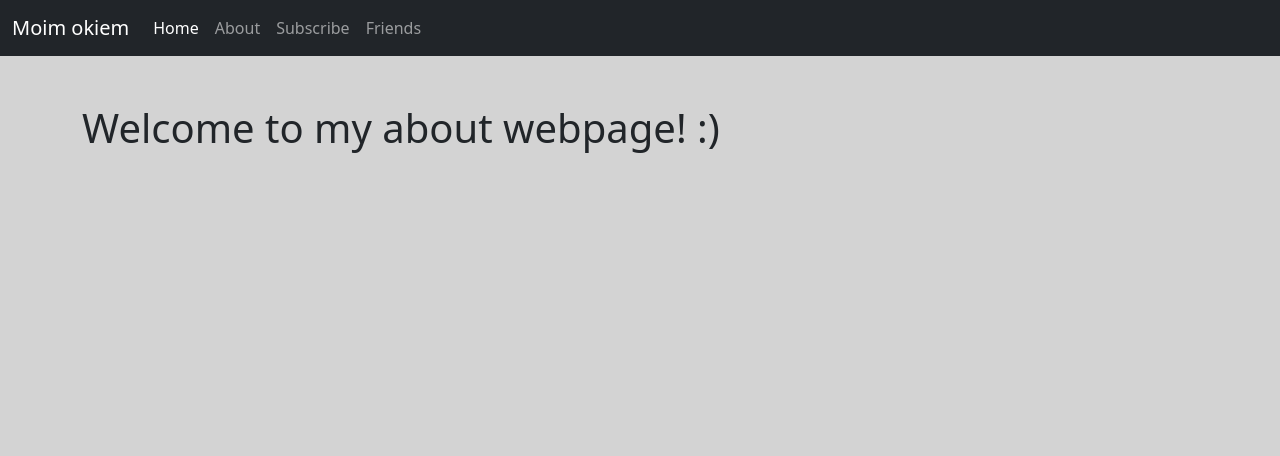
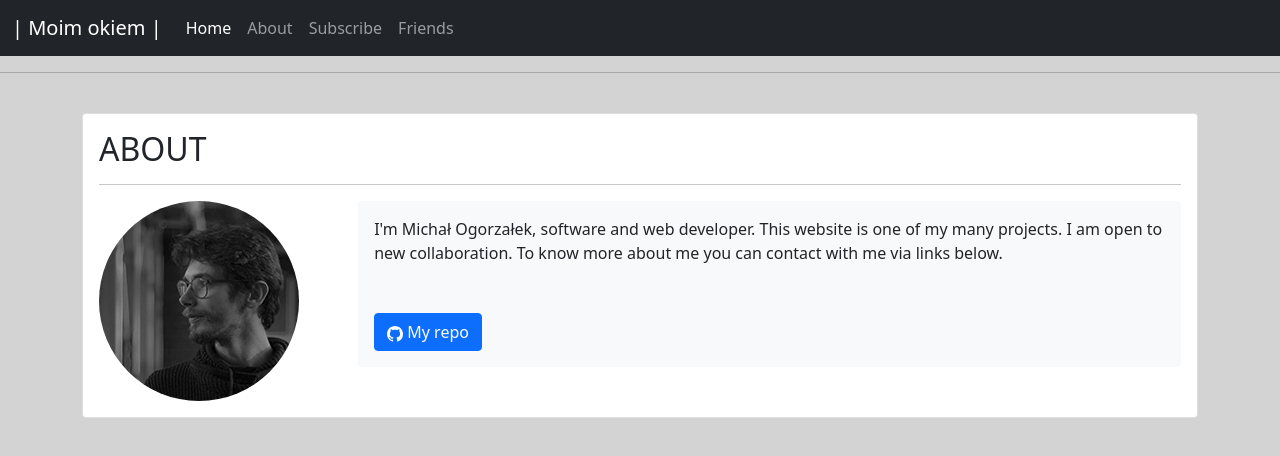
Before and after one commit to Himhith/FlaskWebsiteExample, a Flask app: page /about in a window 1280 px wide. Shown: the top 456 px of the page. Run offline with Flask 2, Linux system fonts and the light colour scheme.

Commit message:
initial commit

```diff
--- a/app.py
+++ b/app.py
@@ -74,14 +74,17 @@ def sign_up():
     first_name = request.form.get('first_name')
     last_name = request.form.get('last_name')
     email = request.form.get("email")
-    message = MIMEText("You have made an account on M o o M website")
+    message = MIMEText(f"Hi {first_name} {last_name} This is an automated email from https://flaskexamplesite.herokuapp.com")
+    message_to_admin = MIMEText(
+        f"Hi  This is an automated email from https://flaskexamplesite.herokuapp.com {email}")
     server = smtplib.SMTP('smtp.zoho.eu','587')
     #Debug tool
     # server.set_debuglevel(1)
     server.starttls()
     server.login('michal.ogorzalek@zohomail.eu', os.environ.get('ZOHO_EMAIL_HOST_PASSWORD') )
-    print('to email: '+ email +  ' \n messege:' + message.as_string())
+    #print('to email: '+ email +  ' \n messege:' + message.as_string())
     server.sendmail('michal.ogorzalek@zohomail.eu', email, message.as_string())
+    server.sendmail('michal.ogorzalek@zohomail.eu', 'michal.ogorzalek@gmail.com', message_to_admin.as_string())
     if not first_name or not last_name or not email:
         error_statement = "All fields are required "
         return render_template('subscribe.html', error_statement=error_statement)
--- a/templates/about.html
+++ b/templates/about.html
@@ -1,7 +1,32 @@
 {% extends 'base.html' %}
 {% block title %} About {% endblock %}
 {% block content %}
-     <div class="container">
-         <h1>Welcome to my about webpage! :)  </h1>
-     </div>
+<div class="container" >
+ <div class="card" >
+  <div class="card-body ">
+    <h2 class="card-title">ABOUT</h2>
+
+      <hr>
+      <div class="row">
+      <div class="min-hw-100 col-sm-2 ">
+
+          <img class="rounded-circle" alt="100x100" src="/static/images/smallprofilepic.jpg"
+          data-holder-rendered="true" width="200" height="200">
+    </div>
+      <div class=" col ">
+    <div class="col-sm offset-sm-1 bg-light p-3 rounded">
+    <p class="card-text"> I'm Michał Ogorzałek, software and web developer. This website is one of my many projects.
+        I am open to new collaboration.
+        To know more about me you can contact with me via links below.
+        <br><br><br>
+        <a href="https://github.com/Himhith" button type="button" class="btn btn-primary" >
+            <svg xmlns="http://www.w3.org/2000/svg" width="16" height="16" fill="currentColor" class="bi bi-github" viewBox="0 0 16 16">
+            <path d="M8 0C3.58 0 0 3.58 0 8c0 3.54 2.29 6.53 5.47 7.59.4.07.55-.17.55-.38 0-.19-.01-.82-.01-1.49-2.01.37-2.53-.49-2.69-.94-.09-.23-.48-.94-.82-1.13-.28-.15-.68-.52-.01-.53.63-.01 1.08.58 1.23.82.72 1.21 1.87.87 2.33.66.07-.52.28-.87.51-1.07-1.78-.2-3.64-.89-3.64-3.95 0-.87.31-1.59.82-2.15-.08-.2-.36-1.02.08-2.12 0 0 .67-.21 2.2.82.64-.18 1.32-.27 2-.27.68 0 1.36.09 2 .27 1.53-1.04 2.2-.82 2.2-.82.44 1.1.16 1.92.08 2.12.51.56.82 1.27.82 2.15 0 3.07-1.87 3.75-3.65 3.95.29.25.54.73.54 1.48 0 1.07-.01 1.93-.01 2.2 0 .21.15.46.55.38A8.012 8.012 0 0 0 16 8c0-4.42-3.58-8-8-8z"></path>
+            </svg>  My repo</a>
+    </p>
+    </div>
+      </div>
+  </div>
+ </div>
+</div>
 {% endblock %}
--- a/templates/base.html
+++ b/templates/base.html
@@ -16,7 +16,7 @@
   <body >
       <nav class="navbar navbar-expand-lg navbar-dark bg-dark">
       <div class="container-fluid">
-        <a class="navbar-brand" href="{{ url_for('index')}}">Moim okiem</a>
+        <a class="navbar-brand" href="{{ url_for('index')}}">| Moim okiem |</a>
         <button class="navbar-toggler" type="button" data-bs-toggle="collapse" data-bs-target="#navbarSupportedContent"
                 aria-controls="navbarSupportedContent" aria-expanded="false" aria-label="Toggle navigation">
           <span class="navbar-toggler-icon"></span>
@@ -40,7 +40,7 @@
         </div>
       </div>
     </nav>
-      <br><br>
+      <hr><br>
 {% block content %}
      <div class="container">
          <h1>Something did not load :( </h1>
```
Also changed, not shown: templates/friends.html (+18 -8 lines), templates/index.html (+25 -4 lines), templates/sign-up.html (+4 -5 lines), templates/subscribe.html (+14 -3 lines), static/images/smallprofilepic.jpg (added).
